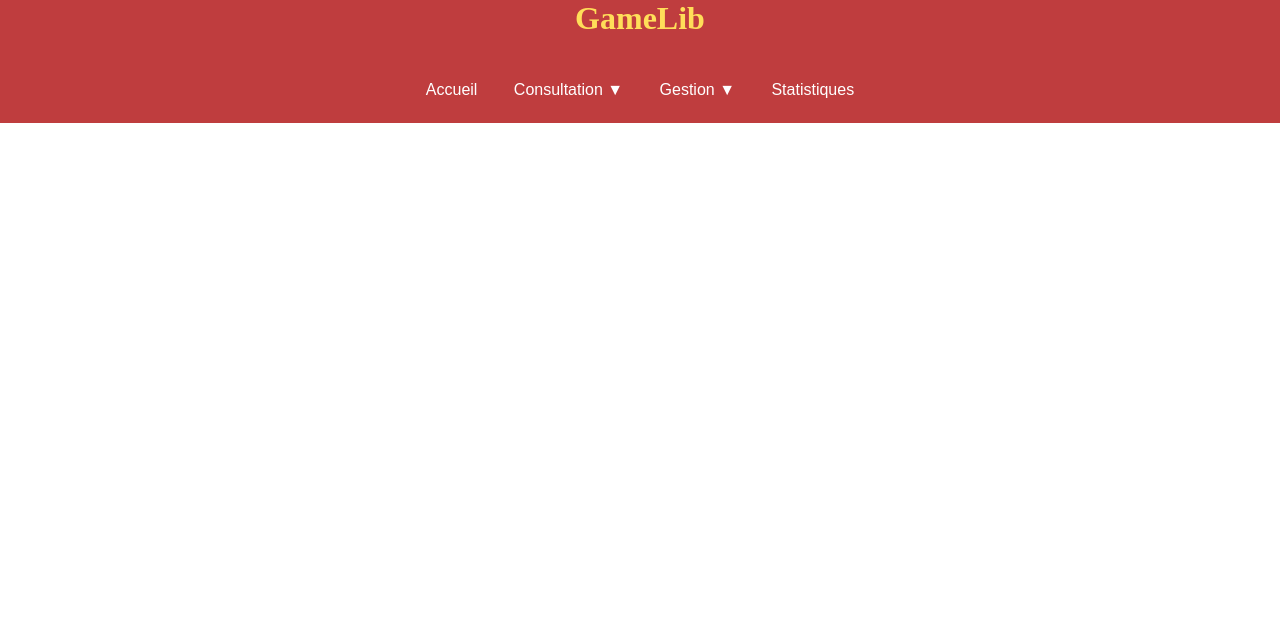
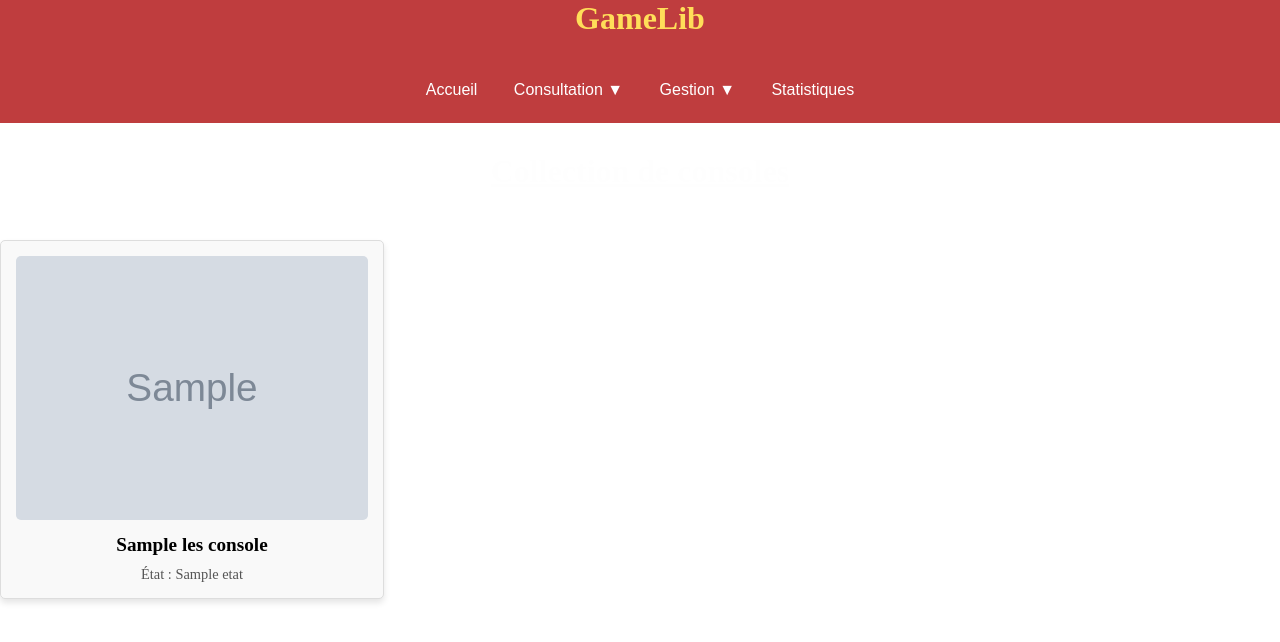
Before and after one commit to MrCostaud/GameLib, a PHP site: template vues/v_consultation_console.php in a window 1280 px wide. Shown: the top 642 px of the page. Run offline with PHP 8.4, Linux system fonts and the light colour scheme; the template is opened without the code that fills it: most values are stand-ins (such as "Sample title", 1, 10 or a date in 2020); grey boxes marked "Sample" are stand-in pictures.

Commit message:
<feat><consultation console>

```diff
--- a/controleurs/c_principal.php
+++ b/controleurs/c_principal.php
@@ -10,6 +10,9 @@ if (isset($uc)) {
                 include "controleurs/c_connexion.php";
                 break;
             }
+        case "console": {
+                include "controleurs/c_console.php";
+                break;
             }
     }
-?>
+}
--- a/includes/css/vues.css
+++ b/includes/css/vues.css
@@ -373,3 +373,41 @@ th {
 .btn-deconnexion-header:hover{
     background-color: #000000;
 }
+
+.console-container {
+    display: flex;
+    flex-wrap: wrap;
+    gap: 20px;
+    justify-content: flex-start;
+}
+
+/* Encadré d'une console */
+.console-box {
+    width: 30%; /* 3 par ligne */
+    box-sizing: border-box;
+    border: 1px solid #ddd;
+    border-radius: 5px;
+    padding: 15px;
+    text-align: center;
+    background-color: #f9f9f9;
+    box-shadow: 0 4px 6px rgba(0, 0, 0, 0.1);
+}
+
+/* Image des consoles */
+.console-box img {
+    width: 100%;
+    height: auto;
+    border-radius: 5px;
+}
+
+/* Titre de la console */
+.console-box h3 {
+    font-size: 1.2em;
+    margin: 10px 0;
+}
+
+/* Texte de l'état */
+.console-box p {
+    font-size: 0.9em;
+    color: #555;
+}
--- a/includes/header.php
+++ b/includes/header.php
@@ -1,5 +1,6 @@
 <!DOCTYPE html>
 <html lang="fr">
+
 <head>
     <meta charset="utf-8">
     <meta http-equiv="X-UA-Compatible" content="IE=edge">
@@ -11,6 +12,7 @@
     <title>GameLib</title>
     <link href="includes/css/style-header.css" rel="stylesheet">
 </head>
+
 <body>
     <div class="haut">
         <div class="name">
@@ -28,7 +30,7 @@
                     </button>
                     <div class="dropdown-content">
                         <a href="index.php?uc=consultation&action=jeux">Jeux</a>
-                        <a href="index.php?uc=consultation&action=console">Console</a>
+                        <a href="index.php?uc=console&action=console">Console</a>
                         <a href="index.php?uc=consultation&action=amiibo">Amiibo</a>
                     </div>
                 </div>
@@ -49,4 +51,5 @@
         </div>
     </div>
 </body>
+
 </html>
--- a/vues/v_consultation_console.php
+++ b/vues/v_consultation_console.php
@@ -0,0 +1,19 @@
+<?php
+include "includes/header.php";
+?>
+<link href="includes/css/vues.css" rel="stylesheet">
+
+<body>
+    <div class="container-main">
+        <h2>Collection de consoles</h2>
+    </div>
+    <?php
+    foreach ($lesConsoles as $laConsole) {
+        echo '<div class="console-box">';
+        echo '<img src="' . htmlspecialchars($laConsole['img_console']) . '" alt="' . htmlspecialchars($laConsole['nom_console']) . '">';
+        echo '<h3>' . htmlspecialchars($laConsole['nom_console']) . '</h3>';
+        echo '<p>État : ' . htmlspecialchars($laConsole['etat']) . '</p>';
+        echo '</div>';
+    }
+    ?>
+</body>
```
Also changed, not shown: controleurs/c_console.php (added, +10 -0 lines), includes/modele/gestion_bdd.php (+31 -1 lines). Lines whose indentation alone changed are shown as unchanged.
